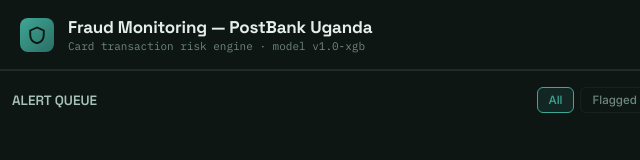
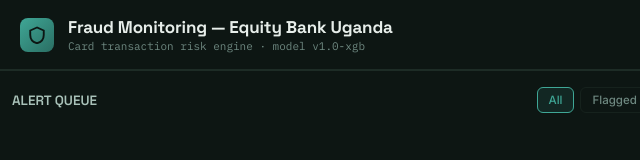
Before and after one commit to brendaFlavia/fraud-monitoring-demo-v2, a plain HTML site: page app/static/index.html in a window 1280 px wide. Shown: the top 160 px of the page, 8-648 px from the left. Drawn offline with Linux system fonts and the light colour scheme; no server answers.

Commit message:
Add files via upload

```diff
--- a/app/static/index.html
+++ b/app/static/index.html
@@ -3,7 +3,7 @@
 <head>
 <meta charset="UTF-8" />
 <meta name="viewport" content="width=device-width, initial-scale=1.0" />
-<title>Fraud Monitoring — PostBank Uganda</title>
+<title>Fraud Monitoring — Equity Bank Uganda</title>
 <link rel="preconnect" href="https://fonts.googleapis.com">
 <link href="https://fonts.googleapis.com/css2?family=Space+Grotesk:wght@500;600;700&family=Inter:wght@400;500;600&family=IBM+Plex+Mono:wght@400;500;600&display=swap" rel="stylesheet">
 <link rel="stylesheet" href="/static/styles.css" />
@@ -17,7 +17,7 @@
           <svg width="18" height="18" viewBox="0 0 24 24" fill="none" stroke="#0D1613" stroke-width="2.5"><path d="M12 2 3 6v6c0 5.5 3.8 9.7 9 11 5.2-1.3 9-5.5 9-11V6l-9-4Z"/></svg>
         </div>
         <div>
-          <div class="brand-title">Fraud Monitoring — PostBank Uganda</div>
+          <div class="brand-title">Fraud Monitoring — Equity Bank Uganda</div>
           <div class="brand-sub mono">Card transaction risk engine · model v1.0-xgb</div>
         </div>
       </div>
```
